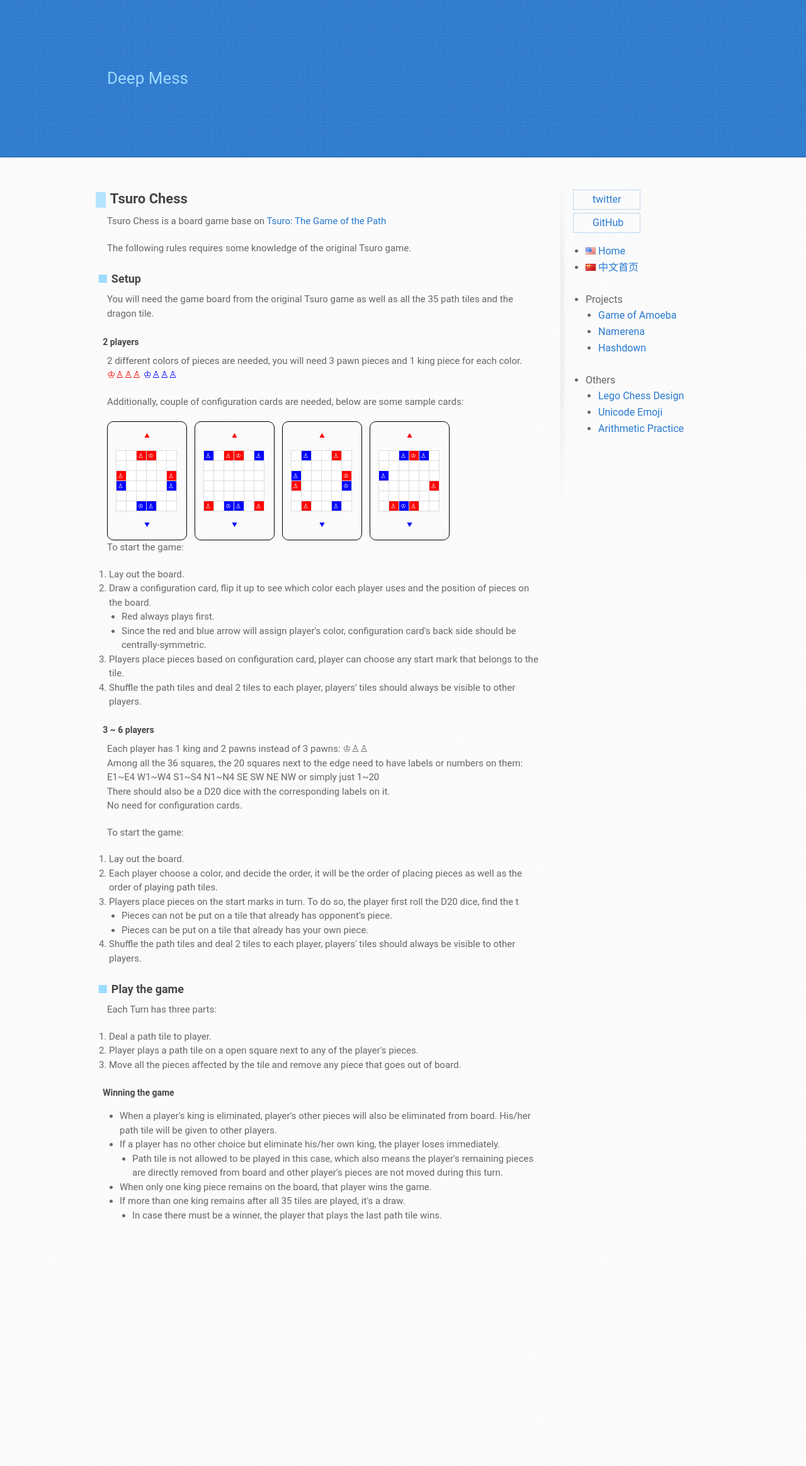
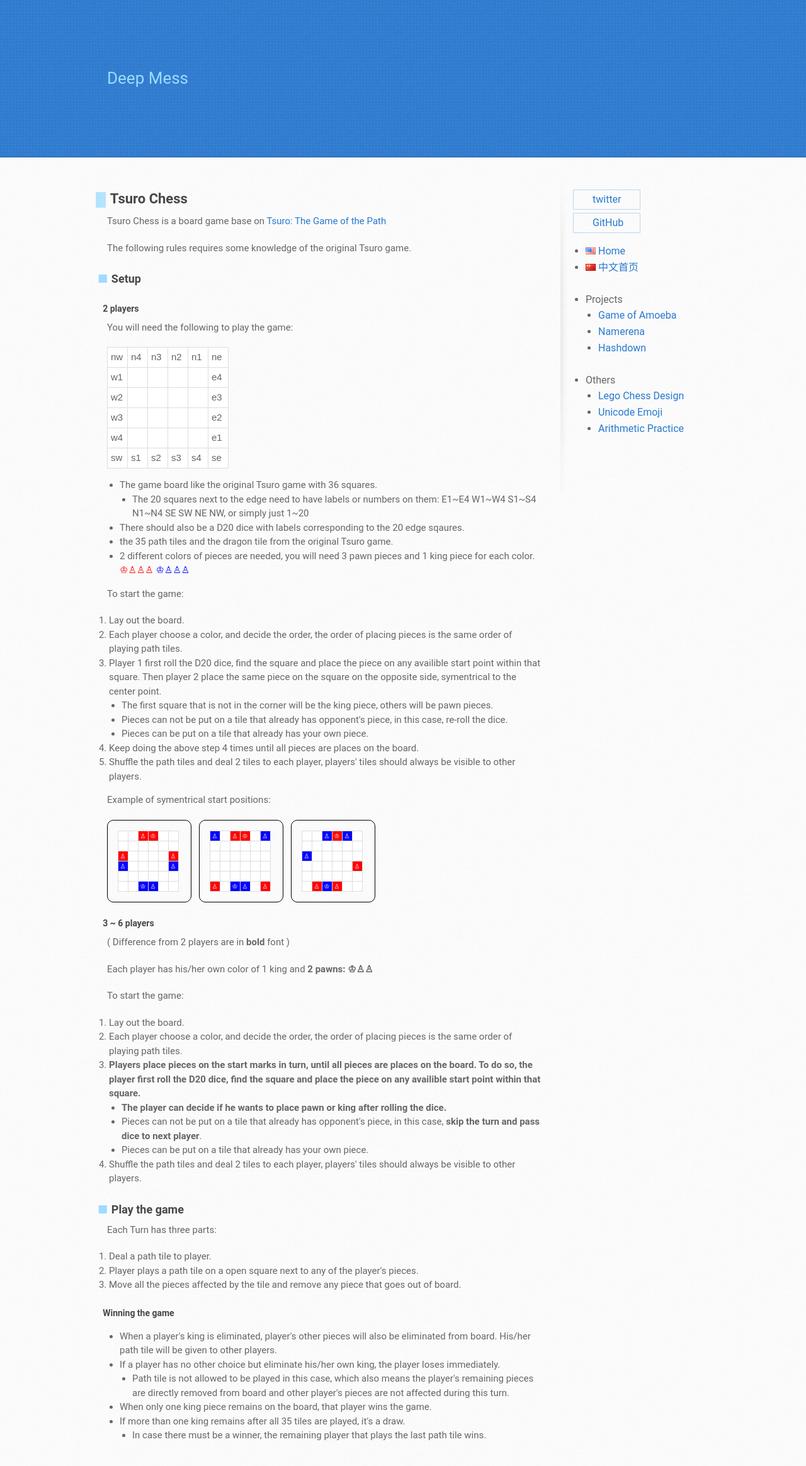
Before and after one commit to rinick/deepmess_source, a Jekyll site: the page built from tsuro/en.md, in a window 1280 px wide. Shown: the whole page at 63% size. Built offline with Jekyll 4.4.1, drawn with Linux system fonts in a browser that asks for light colours; before the commit the page ends 1979 px from its top, so only the background shows below that.

Commit message:
add tsuro/en.md

```diff
--- a/_config.yml
+++ b/_config.yml
@@ -1,14 +1,26 @@
 # Welcome to Jekyll!
 #
 # This config file is meant for settings that affect your whole blog, values
-# which you are expected to set up once and rarely need to edit after that.
+# which you are expected to set up once and rarely edit after that. If you find
+# yourself editing this file very often, consider using Jekyll's data files
+# feature for the data you need to update frequently.
+#
 # For technical reasons, this file is *NOT* reloaded automatically when you use
-# 'jekyll serve'. If you change this file, please restart the server process.
+# 'bundle exec jekyll serve'. If you change this file, please restart the server process.
+#
+# If you need help with YAML syntax, here are some quick references for you:
+# https://learn-the-web.algonquindesign.ca/topics/markdown-yaml-cheat-sheet/#yaml
+# https://learnxinyminutes.com/docs/yaml/
+#
+# Site settings
+# These are used to personalize your new site. If you look in the HTML files,
+# you will see them accessed via {{ site.title }}, {{ site.email }}, and so on.
+# You can create any custom variable you would like, and they will be accessible
+# in the templates via {{ site.myvariable }}.
 
-# Site settings
 title: Your awesome title
 email: rinick@gmail.com
-description: > # this means to ignore newlines until "baseurl:"
+description: >- # this means to ignore newlines until "baseurl:"
   Write an awesome description for your new site here. You can edit this
   line in _config.yml. It will appear in your document head meta (for
   Google search results) and in your feed.xml site description.
@@ -19,4 +31,26 @@ twitter_username: rinickzhou
 github_username:  rinick
 
 # Build settings
-markdown: kramdown
+theme: minima
+plugins:
+  - jekyll-feed
+
+# Exclude from processing.
+# The following items will not be processed, by default.
+# Any item listed under the `exclude:` key here will be automatically added to
+# the internal "default list".
+#
+# Excluded items can be processed by explicitly listing the directories or
+# their entries' file path in the `include:` list.
+#
+# exclude:
+#   - .sass-cache/
+#   - .jekyll-cache/
+#   - gemfiles/
+#   - Gemfile
+#   - Gemfile.lock
+#   - node_modules/
+#   - vendor/bundle/
+#   - vendor/cache/
+#   - vendor/gems/
+#   - vendor/ruby/
--- a/tsuro/en.md
+++ b/tsuro/en.md
@@ -3,24 +3,10 @@ layout: page_en
 title:  "Tsuro Chess"
 ---
 
-Tsuro Chess is a board game base on [Tsuro: The Game of the Path](https://calliopegames.com/shop/tsuro-the-game-of-the-path/)
-
-The following rules requires some knowledge of the original Tsuro game.
-
-
-### Setup
-
-You will need the game board from the original Tsuro game as well as all the 35 path tiles and the dragon tile.
-
-##### 2 players
-2 different colors of pieces are needed, you will need 3 pawn pieces and 1 king piece for each color.
-<span style="color:red">♔♙♙♙</span>
-<span style="color:blue">♔♙♙♙</span>
-
-Additionally, couple of configuration cards are needed, below are some sample cards:
 
 <style>
   table td {
+    font-family: arial;
     min-width:0;
     box-sizing:border-box;
     padding:0 5px;
@@ -32,11 +18,11 @@ Additionally, couple of configuration cards are needed, below are some sample ca
   }
   div.configcard {
     border-radius:20px;
-    width:250px;
     border:2px solid black;
     display:flex;
     flex-direction:column;
     align-items:center;
+    padding: 32px;
   }
   div.configcard table {
     width:200px;
@@ -44,11 +30,65 @@ Additionally, couple of configuration cards are needed, below are some sample ca
     font-size:20px;
   }
 </style>
+
+Tsuro Chess is a board game base on [Tsuro: The Game of the Path](https://calliopegames.com/shop/tsuro-the-game-of-the-path/)
+
+The following rules requires some knowledge of the original Tsuro game.
+
+
+### Setup
+
+##### 2 players
+
+You will need the following to play the game:
+
+  <table>
+  <tr>
+  <td>nw</td><td>n4</td><td>n3</td><td>n2</td><td>n1</td><td>ne</td>
+  </tr>
+  <tr>
+  <td>w1</td><td></td><td></td><td></td><td></td><td>e4</td>
+  </tr>
+  <tr>
+  <td>w2</td><td></td><td></td><td></td><td></td><td>e3</td>
+  </tr>
+  <tr>
+  <td>w3</td><td></td><td></td><td></td><td></td><td>e2</td>
+  </tr>
+  <tr>
+  <td>w4</td><td></td><td></td><td></td><td></td><td>e1</td>
+  </tr>
+  <tr>
+  <td>sw</td><td>s1</td><td>s2</td><td>s3</td><td>s4</td><td>se</td>
+  </tr>
+  </table>
+
+
+- The game board like the original Tsuro game with 36 squares.
+  - The 20 squares next to the edge need to have labels or numbers on them: E1~E4 W1~W4 S1~S4 N1~N4 SE SW NE NW, or simply just 1~20<br/>
+- There should also be a D20 dice with labels corresponding to the 20 edge sqaures.
+- the 35 path tiles and the dragon tile from the original Tsuro game.
+- 2 different colors of pieces are needed, you will need 3 pawn pieces and 1 king piece for each color.
+<span style="color:red">♔♙♙♙</span>
+<span style="color:blue">♔♙♙♙</span>
+
+
+
+
+To start the game:
+1. Lay out the board.
+1. Each player choose a color, and decide the order, the order of placing pieces is the same order of playing path tiles.
+1. Player 1 first roll the D20 dice, find the square and place the piece on any availible start point within that square. Then player 2 place the same piece on the square on the opposite side, symentrical to the center point.
+  - The first square that is not in the corner will be the king piece, others will be pawn pieces.
+  - Pieces can not be put on a tile that already has opponent\'s piece, in this case, re-roll the dice.
+  - Pieces can be put on a tile that already has your own piece.
+1. Keep doing the above step 4 times until all pieces are places on the board.
+1. Shuffle the path tiles and deal 2 tiles to each player, players\' tiles should always be visible to other players.
+
+Example of symentrical start positions:
 <div style="display:flex; gap:24px; zoom: 0.5;">
  <div class="configcard">
-  <br/>
-  <span style="color:red;font-size:30px">⯅</span>
-  <br/>
+
   <table>
   <tr>
   <td></td><td></td><td style="background:red">♙</td><td style="background:red">♔</td><td></td><td></td>
@@ -69,14 +109,10 @@ Additionally, couple of configuration cards are needed, below are some sample ca
   <td></td><td></td><td style="background:blue">♔</td><td style="background:blue">♙</td><td></td><td></td>
   </tr>
   </table>
-  <br/>
-  <span style="color:blue;font-size:30px">⯆</span>
-  <br/>
+
  </div>
  <div class="configcard">
-  <br/>
-  <span style="color:red;font-size:30px">⯅</span>
-  <br/>
+
   <table>
   <tr>
   <td style="background:blue">♙</td><td></td><td style="background:red">♙</td><td style="background:red">♔</td><td></td><td style="background:blue">♙</td>
@@ -97,42 +133,10 @@ Additionally, couple of configuration cards are needed, below are some sample ca
   <td style="background:red">♙</td><td></td><td style="background:blue">♔</td><td style="background:blue">♙</td><td></td><td style="background:red">♙</td>
   </tr>
   </table>
-  <br/>
-  <span style="color:blue;font-size:30px">⯆</span>
-  <br/>
+
  </div>
  <div class="configcard">
-  <br/>
-  <span style="color:red;font-size:30px">⯅</span>
-  <br/>
-  <table>
-  <tr>
-  <td></td><td style="background:blue">♙</td><td></td><td></td><td style="background:red">♙</td><td></td>
-  </tr>
-  <tr>
-  <td></td><td></td><td></td><td></td><td></td><td></td>
-  </tr>
-  <tr>
-  <td style="background:blue">♙</td><td></td><td></td><td></td><td></td><td style="background:red">♔</td>
-  </tr>
-  <tr>
-  <td style="background:red">♙</td><td></td><td></td><td></td><td></td><td style="background:blue">♔</td>
-  </tr>
-  <tr>
-  <td></td><td></td><td></td><td></td><td></td><td></td>
-  </tr>
-  <tr>
-  <td></td><td style="background:red">♙</td><td></td><td></td><td style="background:blue">♙</td><td></td>
-  </tr>
-  </table>
-  <br/>
-  <span style="color:blue;font-size:30px">⯆</span>
-  <br/>
- </div>
- <div class="configcard">
-  <br/>
-  <span style="color:red;font-size:30px">⯅</span>
-  <br/>
+
   <table>
   <tr>
   <td></td><td></td><td style="background:blue">♙</td><td style="background:red">♔</td><td style="background:blue">♙</td><td></td>
@@ -153,33 +157,21 @@ Additionally, couple of configuration cards are needed, below are some sample ca
   <td></td><td style="background:red">♙</td><td style="background:blue">♔</td><td style="background:red">♙</td><td></td><td></td>
   </tr>
   </table>
-  <br/>
-  <span style="color:blue;font-size:30px">⯆</span>
-  <br/>
+
  </div>
 </div>
 
-To start the game:
-1. Lay out the board.
-1. Draw a configuration card, flip it up to see which color each player uses and the position of pieces on the board.
-  - Red always plays first.
-  - Since the red and blue arrow will assign player\'s color, configuration card\'s back side should be centrally-symmetric.
-1. Players place pieces based on configuration card, player can choose any start mark that belongs to the tile.
-1. Shuffle the path tiles and deal 2 tiles to each player, players\' tiles should always be visible to other players.
+##### 3 ~ 6 players
+ ( Difference from 2 players are in **bold** font )
 
-##### 3 ~ 6 players
-
-Each player has 1 king and 2 pawns instead of 3 pawns: ♔♙♙<br/>
-Among all the 36 squares, the 20 squares next to the edge need to have labels or numbers on them: E1~E4 W1~W4 S1~S4 N1~N4 SE SW NE NW  or simply just 1~20<br/>
-There should also be a D20 dice with the corresponding labels on it.<br/>
-No need for configuration cards.<br/>
-
+Each player has his/her own color of 1 king and **2 pawns: ♔♙♙**
 
 To start the game:
 1. Lay out the board.
-1. Each player choose a color, and decide the order, it will be the order of placing pieces as well as the order of playing path tiles.
-1. Players place pieces on the start marks in turn. To do so, the player first roll the D20 dice, find the t
-  - Pieces can not be put on a tile that already has opponent\'s piece.
+1. Each player choose a color, and decide the order, the order of placing pieces is the same order of playing path tiles.
+1. **Players place pieces on the start marks in turn, until all pieces are places on the board. To do so, the player first roll the D20 dice, find the square and place the piece on any availible start point within that square.**
+  - **The player can decide if he wants to place pawn or king after rolling the dice.**
+  - Pieces can not be put on a tile that already has opponent\'s piece, in this case, **skip the turn and pass dice to next player**.
   - Pieces can be put on a tile that already has your own piece.
 1. Shuffle the path tiles and deal 2 tiles to each player, players\' tiles should always be visible to other players.
 
@@ -194,7 +186,7 @@ Each Turn has three parts:
 
 - When a player\'s king is eliminated, player\'s other pieces will also be eliminated from board. His/her path tile will be given to other players.
 - If a player has no other choice but eliminate his/her own king, the player loses immediately.
-  - Path tile is not allowed to be played in this case, which also means the player\'s remaining pieces are directly removed from board and other player\'s pieces are not moved during this turn.
+  - Path tile is not allowed to be played in this case, which also means the player\'s remaining pieces are directly removed from board and other player\'s pieces are not affected during this turn.
 - When only one king piece remains on the board, that player wins the game.
 - If more than one king remains after all 35 tiles are played, it\'s a draw.
-  - In case there must be a winner, the player that plays the last path tile wins.
+  - In case there must be a winner, the remaining player that plays the last path tile wins.
```
Also changed, not shown: Gemfile (+33 -4 lines), Gemfile.lock, 1 other file.
